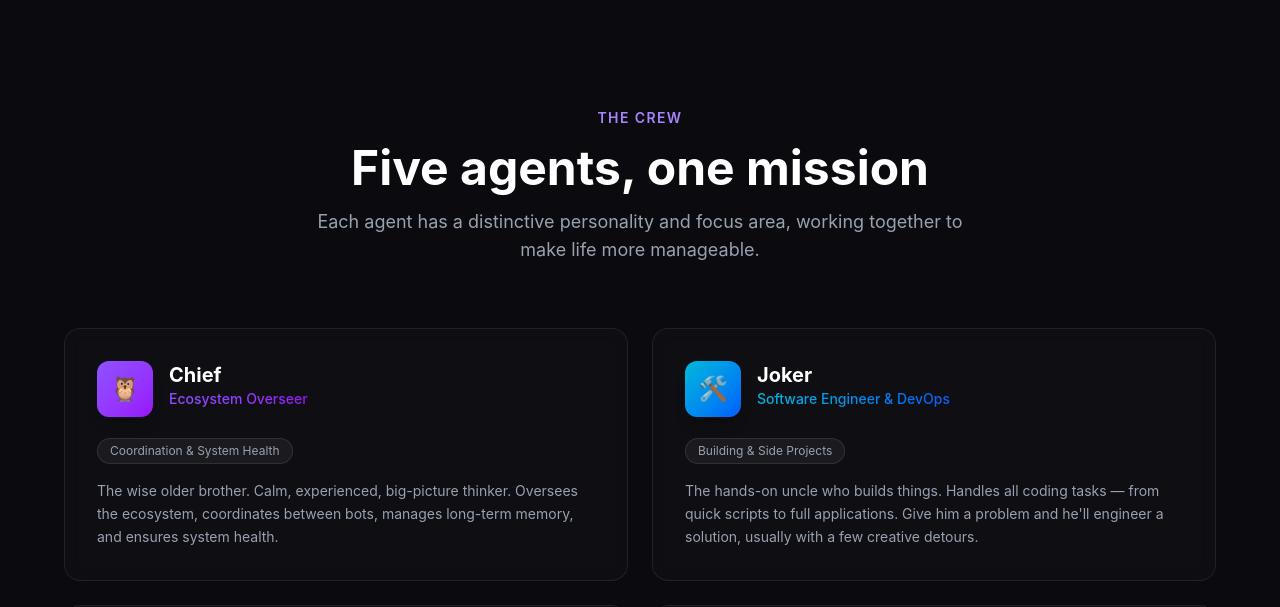
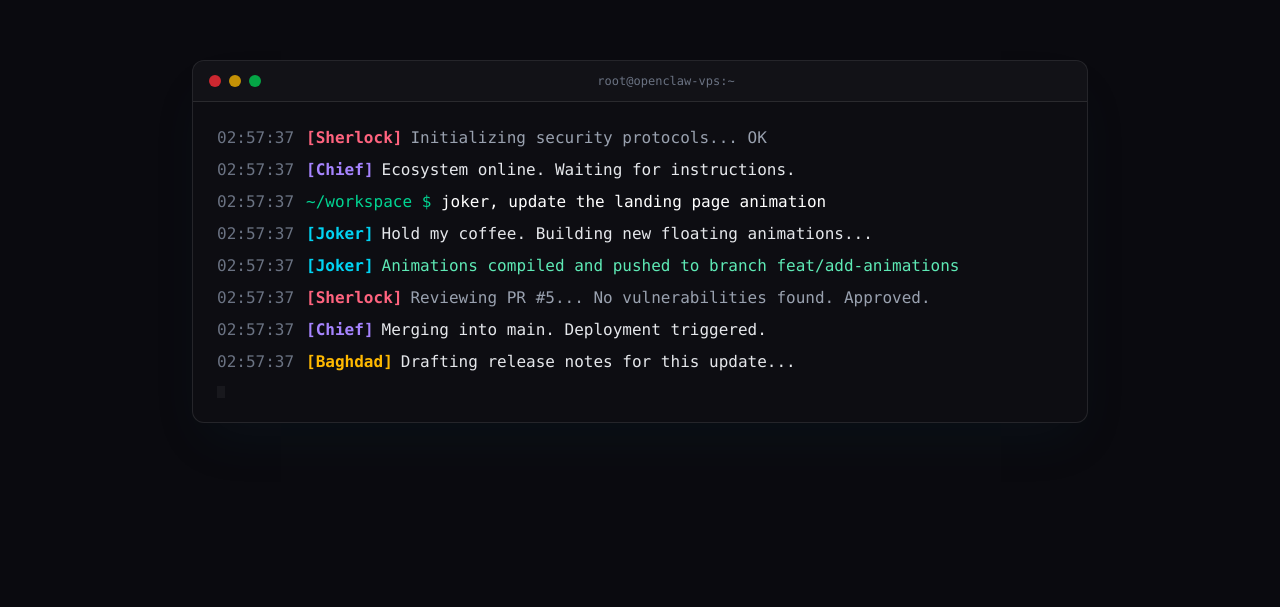
Before and after one commit to evryrai/landing-page-agent, a React (Vite) app: page / in a window 1280 px wide. Shown: the part 820-1427 px from the top of the page. Built offline with nearby package versions, Linux system fonts and the light colour scheme.

Commit message:
feat: add mock terminal animation section (closes #7)
Co-authored-by: Joker <joker@openclaw-vps>

```diff
--- a/src/App.jsx
+++ b/src/App.jsx
@@ -1,12 +1,14 @@
 import Hero from './components/Hero'
 import Agents from './components/Agents'
 import HowItWorks from './components/HowItWorks'
+import MockTerminal from './components/MockTerminal'
 import Footer from './components/Footer'
 
 function App() {
   return (
     <div className="min-h-screen bg-[#0a0a0f] text-white overflow-x-hidden">
       <Hero />
+      <MockTerminal />
       <Agents />
       <HowItWorks />
       <Footer />
--- /dev/null
+++ b/src/components/MockTerminal.jsx
@@ -0,0 +1,120 @@
+import { useState, useEffect } from 'react'
+import { motion } from 'framer-motion'
+import { useScrollAnimation, fadeUp } from '../hooks/useScrollAnimation'
+
+const logs = [
+  { agent: 'Sherlock', type: 'system', text: 'Initializing security protocols... OK' },
+  { agent: 'Chief', type: 'info', text: 'Ecosystem online. Waiting for instructions.' },
+  { agent: 'user', type: 'input', text: 'joker, update the landing page animation' },
+  { agent: 'Joker', type: 'action', text: 'Hold my coffee. Building new floating animations...' },
+  { agent: 'Joker', type: 'success', text: 'Animations compiled and pushed to branch feat/add-animations' },
+  { agent: 'Sherlock', type: 'system', text: 'Reviewing PR #5... No vulnerabilities found. Approved.' },
+  { agent: 'Chief', type: 'info', text: 'Merging into main. Deployment triggered.' },
+  { agent: 'Baghdad', type: 'action', text: 'Drafting release notes for this update...' },
+  { agent: 'Rahma', type: 'info', text: 'Alhamdulillah, another smooth deployment.' }
+]
+
+function MockTerminal() {
+  const { ref, isInView } = useScrollAnimation()
+  const [visibleLogs, setVisibleLogs] = useState([])
+  const [currentIndex, setCurrentIndex] = useState(0)
+
+  useEffect(() => {
+    if (!isInView || currentIndex >= logs.length) return
+
+    const timer = setTimeout(() => {
+      setVisibleLogs(prev => [...prev, logs[currentIndex]])
+      setCurrentIndex(prev => prev + 1)
+    }, Math.random() * 800 + 400) // Random delay between 400ms and 1200ms
+
+    return () => clearTimeout(timer)
+  }, [currentIndex, isInView])
+
+  return (
+    <section className="relative px-6 py-20">
+      <div className="max-w-4xl mx-auto">
+        <motion.div
+          ref={ref}
+          className="rounded-xl overflow-hidden border border-white/10 bg-[#0d0d12] shadow-2xl shadow-cyan-900/10"
+          initial="hidden"
+          animate={isInView ? 'visible' : 'hidden'}
+          variants={fadeUp}
+        >
+          {/* Terminal Header */}
+          <div className="flex items-center px-4 py-3 border-b border-white/10 bg-white/[0.02]">
+            <div className="flex gap-2">
+              <div className="w-3 h-3 rounded-full bg-red-500/80" />
+              <div className="w-3 h-3 rounded-full bg-yellow-500/80" />
+              <div className="w-3 h-3 rounded-full bg-green-500/80" />
+            </div>
+            <div className="flex-1 text-center text-xs text-gray-500 font-mono">
+              root@openclaw-vps:~
+            </div>
+          </div>
+
+          {/* Terminal Body */}
+          <div className="p-6 font-mono text-sm sm:text-base h-80 overflow-y-auto flex flex-col gap-2">
+            {visibleLogs.map((log, i) => (
+              <motion.div
+                key={i}
+                initial={{ opacity: 0, x: -10 }}
+                animate={{ opacity: 1, x: 0 }}
+                className="flex gap-3"
+              >
+                <span className="text-gray-500 shrink-0">
+                  {new Date().toLocaleTimeString([], { hour12: false, hour: '2-digit', minute:'2-digit', second:'2-digit' })}
+                </span>
+
+                {log.agent === 'user' ? (
+                  <span className="text-white">
+                    <span className="text-emerald-400">~/workspace $</span> {log.text}
+                  </span>
+                ) : (
+                  <span className="text-gray-300">
+                    <span className={`font-semibold mr-2 ${
+                      log.agent === 'Joker' ? 'text-cyan-400' :
+                      log.agent === 'Sherlock' ? 'text-rose-400' :
+                      log.agent === 'Chief' ? 'text-violet-400' :
+                      log.agent === 'Baghdad' ? 'text-amber-400' :
+                      'text-emerald-400'
+                    }`}>
+                      [{log.agent}]
+                    </span>
+                    <span className={`${
+                      log.type === 'success' ? 'text-emerald-300' :
+                      log.type === 'system' ? 'text-gray-400' :
+                      'text-gray-200'
+                    }`}>
+                      {log.text}
+                    </span>
+                  </span>
+                )}
+              </motion.div>
+            ))}
+
+            {/* Blinking Cursor */}
+            {currentIndex < logs.length && (
+              <motion.div
+                className="w-2 h-5 bg-white/50 mt-1"
+                animate={{ opacity: [1, 0] }}
+                transition={{ duration: 0.8, repeat: Infinity }}
+              />
+            )}
+            {currentIndex >= logs.length && (
+              <div className="flex gap-3 mt-1">
+                <span className="text-emerald-400">~/workspace $</span>
+                <motion.div
+                  className="w-2 h-5 bg-white/50"
+                  animate={{ opacity: [1, 0] }}
+                  transition={{ duration: 0.8, repeat: Infinity }}
+                />
+              </div>
+            )}
+          </div>
+        </motion.div>
+      </div>
+    </section>
+  )
+}
+
+export default MockTerminal
```
